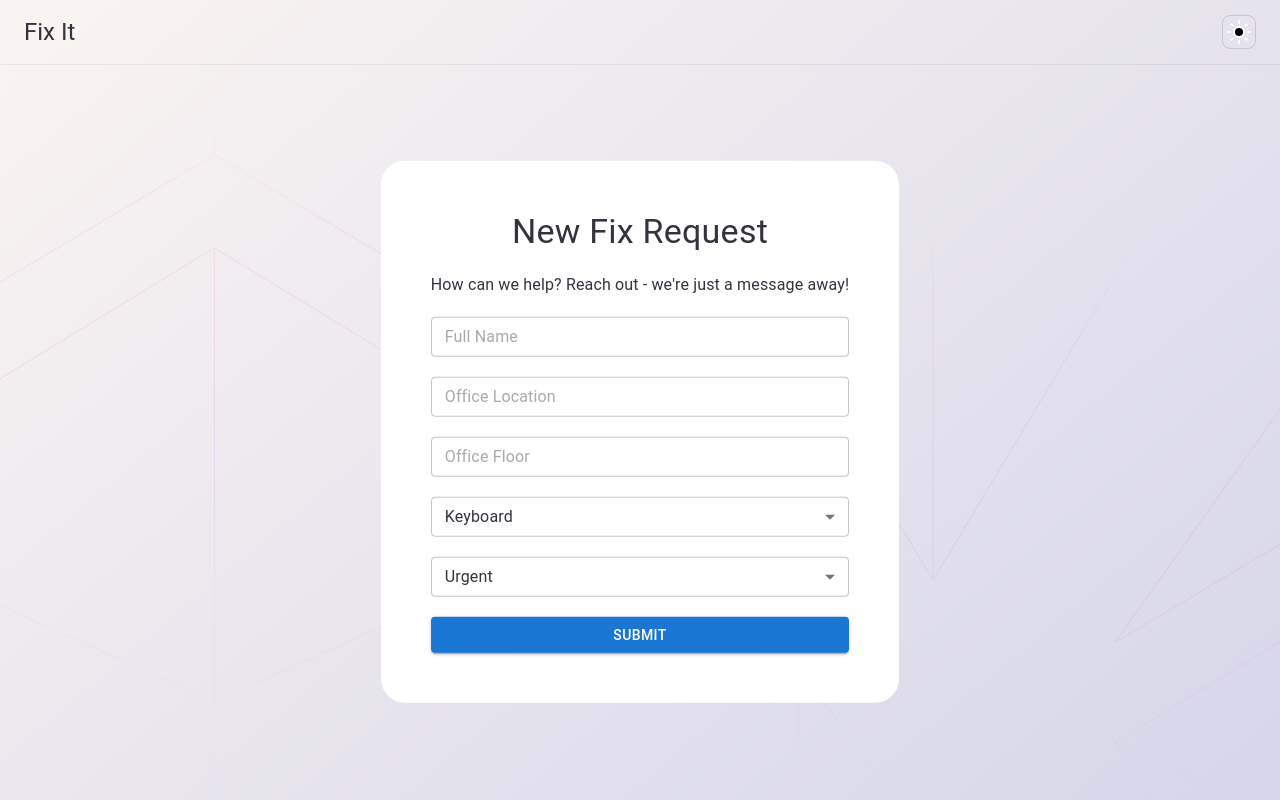
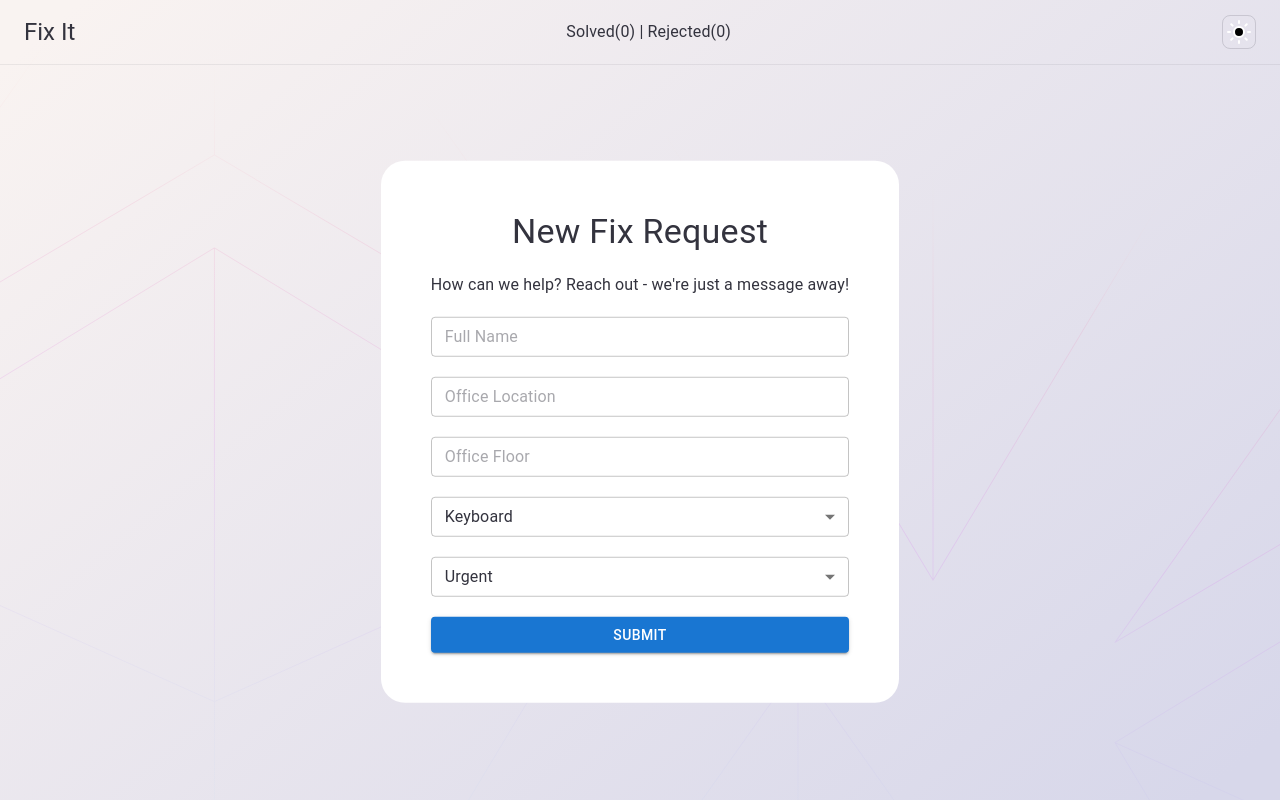
Before and after one commit to LiadMadmon/fix-it, a React (Vite) app in the folder packages/frontend/: page / in a window 1280 px wide. Built offline with nearby package versions, Linux system fonts and the light colour scheme.

Commit message:
Add state management with zustand to count failures/successes

```diff
--- a/packages/frontend/package.json
+++ b/packages/frontend/package.json
@@ -25,7 +25,8 @@
     "react-dom": "^18.3.1",
     "react-hook-form": "^7.53.0",
     "react-spring": "^9.7.4",
-    "styled-components": "^6.1.13"
+    "styled-components": "^6.1.13",
+    "zustand": "5.0.0-rc.2"
   },
   "devDependencies": {
     "@eslint/js": "^9.11.1",
--- a/packages/frontend/src/components/Header.tsx
+++ b/packages/frontend/src/components/Header.tsx
@@ -1,17 +1,17 @@
-import { Box, Toolbar, Typography } from "@mui/material"
+import { Toolbar, Typography } from "@mui/material"
 import { ColorModeButton } from "./ColorModeButton"
 import { StyledAppBar } from "./App.styled"
+import { useFixRequestStore } from "../stores/fix-store";
 
 export const Header = () => {
+  const { rejectedFixesCount, doneFixesCount } = useFixRequestStore();
+
   return (
     <StyledAppBar>
-      <Toolbar>
-        <Box sx={{ flexGrow: 1, textAlign: 'left', }}>
-          <Typography variant='h5' component='h5' color='textPrimary'>Fix It</Typography>
-        </Box>
-        <Box sx={{ flexGrow: 0 }}>
-          <ColorModeButton />
-        </Box>
+      <Toolbar sx={{ display: 'flex', alignItems: 'center', justifyContent: 'space-between' }}>
+        <Typography color='textPrimary' variant='h5' component='h5'>Fix It</Typography>
+        <Typography alignSelf='center' color='textPrimary' variant='body1' justifySelf='center'>{`Solved(${doneFixesCount}) | Rejected(${rejectedFixesCount})`}</Typography>
+        <ColorModeButton />
       </Toolbar>
     </StyledAppBar>
   )
--- a/packages/frontend/src/fsm/fix-request-machine.ts
+++ b/packages/frontend/src/fsm/fix-request-machine.ts
@@ -2,14 +2,19 @@ import { useCreateFSM, Transition, FSMCallback } from "@fix-it/fsm";
 import { useFixSubmission } from "../api/useFixSubmission";
 import { openSnackbar } from "../components/openSnackbar";
 import { FixRequestEvents, FixRequestStates } from "../types/fsm";
+import { useFixRequestStore } from "../stores/fix-store";
 
 export const useFixRequestFSM = () => {
+  const fixRequestStore = useFixRequestStore();
+
   const submitFixRequestSuccess = () => {
     fixRequestFSM.dispatch(FixRequestEvents.submissionSuccess);
+    fixRequestStore.increaseDoneFixesCount();
   }
 
   const submitFixRequestRejected = () => {
     fixRequestFSM.dispatch(FixRequestEvents.submissionRejected);
+    fixRequestStore.increaseRejectedFixesCount();
   }
 
   const submitFixRequestError = () => {
@@ -22,13 +27,28 @@ export const useFixRequestFSM = () => {
     onError: submitFixRequestError,
   });
 
+  const handleSubmissionSuccess = () => {
+
+    openSnackbar({ severity: 'success', children: 'Your request was fixed' });
+  }
+
+  const handleSubmissionRejected = () => {
+    openSnackbar({ severity: 'error', children: 'Our staff are busy, please try again soon.' });
+  }
+
+  const handleSubmissionFailed = () => {
+    openSnackbar({ severity: 'error', children: 'We encountered an error, please try again soon.' });
+  }
+
   const transitions: Transition<FixRequestStates, FixRequestEvents, FSMCallback>[] = [
+    // { fromState: FixRequestStates.idle, toState: FixRequestStates.submitting, event: FixRequestEvents.submit, callback: async () => { return new Promise((_, rej) => setTimeout(() => { rej() }, 1000)) } },
+    // { fromState: FixRequestStates.idle, toState: FixRequestStates.submitting, event: FixRequestEvents.submit, callback: async () => { return new Promise((_, rej) => setTimeout(() => { rej() }, 1000)) } },
     { fromState: FixRequestStates.idle, toState: FixRequestStates.submitting, event: FixRequestEvents.submit, callback: submitForm },
     { fromState: FixRequestStates.rejected, toState: FixRequestStates.submitting, event: FixRequestEvents.submit, callback: submitForm },
     { fromState: FixRequestStates.failed, toState: FixRequestStates.submitting, event: FixRequestEvents.submit, callback: submitForm },
-    { fromState: FixRequestStates.submitting, toState: FixRequestStates.success, event: FixRequestEvents.submissionSuccess, callback: () => openSnackbar({ severity: 'success', children: 'Your request was fixed' }) },
-    { fromState: FixRequestStates.submitting, toState: FixRequestStates.rejected, event: FixRequestEvents.submissionRejected, callback: () => openSnackbar({ severity: 'error', children: 'We could not fix your request please try again' }) },
-    { fromState: FixRequestStates.submitting, toState: FixRequestStates.failed, event: FixRequestEvents.submissionFailed, callback: () => openSnackbar({ severity: 'error', children: 'We could not fix your request please try again' }) },
+    { fromState: FixRequestStates.submitting, toState: FixRequestStates.success, event: FixRequestEvents.submissionSuccess, callback: handleSubmissionSuccess },
+    { fromState: FixRequestStates.submitting, toState: FixRequestStates.rejected, event: FixRequestEvents.submissionRejected, callback: handleSubmissionRejected },
+    { fromState: FixRequestStates.submitting, toState: FixRequestStates.failed, event: FixRequestEvents.submissionFailed, callback: handleSubmissionFailed },
     { fromState: FixRequestStates.rejected, toState: FixRequestStates.idle, event: FixRequestEvents.reset },
     { fromState: FixRequestStates.success, toState: FixRequestStates.idle, event: FixRequestEvents.reset },
   ];
--- /dev/null
+++ b/packages/frontend/src/stores/fix-store.ts
@@ -0,0 +1,15 @@
+import { create } from 'zustand'
+
+type FixRequestStoreState = {
+  rejectedFixesCount: number;
+  doneFixesCount: number;
+  increaseRejectedFixesCount: () => void;
+  increaseDoneFixesCount: () => void;
+}
+
+export const useFixRequestStore = create<FixRequestStoreState>((set) => ({
+  rejectedFixesCount: 0,
+  doneFixesCount: 0,
+  increaseRejectedFixesCount: () => set(({ rejectedFixesCount }) => ({ rejectedFixesCount: rejectedFixesCount + 1 })),
+  increaseDoneFixesCount: () => set(({ doneFixesCount }) => ({ doneFixesCount: doneFixesCount + 1 })),
+}))
--- a/packages/fsm/src/fsm.ts
+++ b/packages/fsm/src/fsm.ts
@@ -15,12 +15,16 @@ export const useCreateFSM = <
 
   const dispatch = async <E extends Event>(
     event: E,
-    ...args: Parameters<CB[E]> // This now should work if CB[E] is a function
+    ...args: Parameters<CB[E]>
   ): Promise<void> => {
     return new Promise<void>((resolve, reject) => {
       const transitionFound = transitions.some((transition) => {
-        if (transition.fromState === state && transition.event === event) {
+        if (transition.fromState !== state || transition.event !== event) {
+          return false;
+        }
+
         setState(transition.toState);
+
         if (transition.callback) {
           try {
             const p = transition.callback(...args);
@@ -32,10 +36,9 @@ export const useCreateFSM = <
           } catch (e) {
             reject('Exception caught in callback');
           }
-          } else {
-            resolve();
         }
-        }
+
+        return true;
       });
 
       if (!transitionFound) {
```
Also changed, not shown: packages/frontend/src/store/fix-store.ts (deleted), 1 other file (tests, documents, lock files or other folders). Lines whose indentation alone changed are shown as unchanged.
